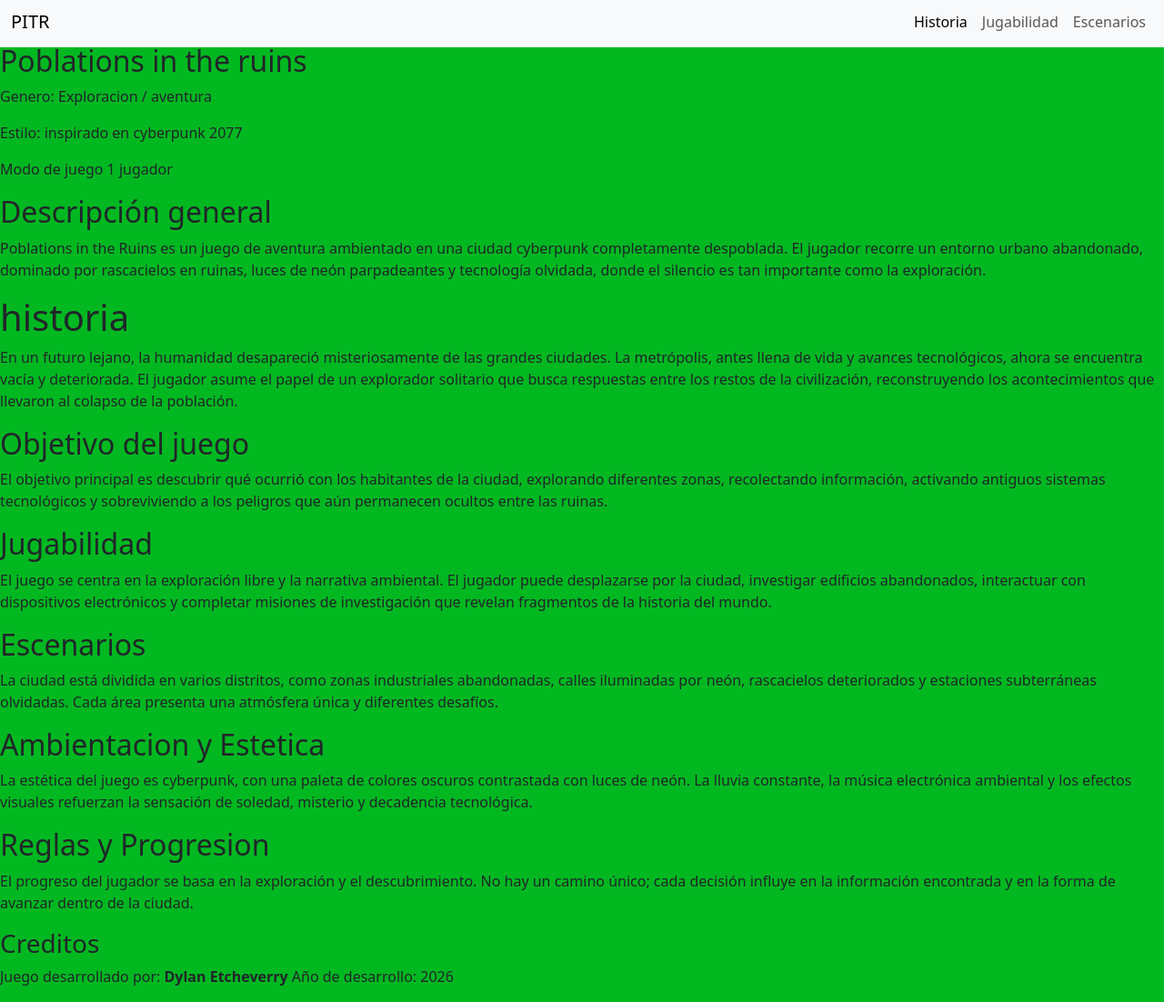
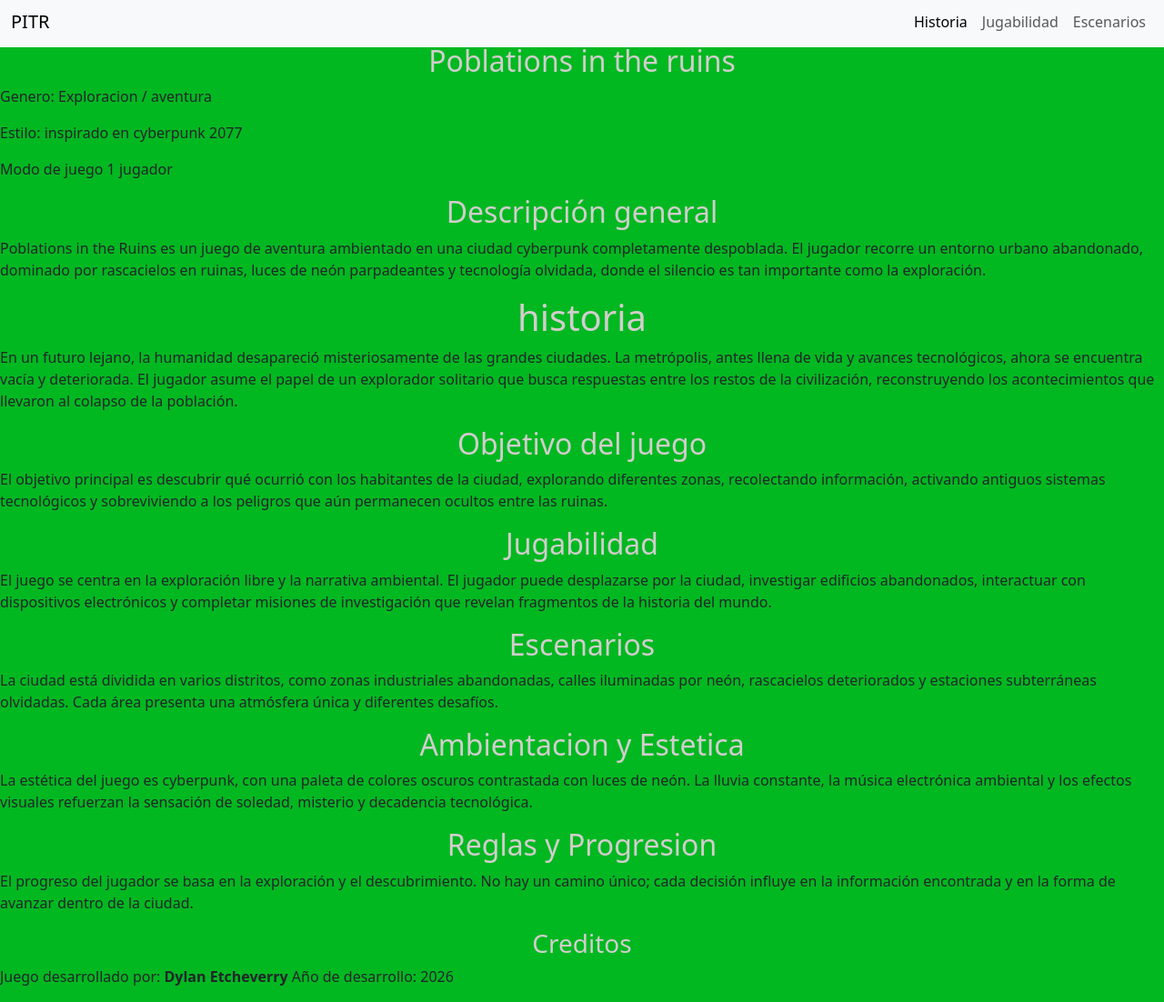
Before and after one commit to DylanEtcheverry/proyecto-final, a plain HTML site: page html/contenido.html in a window 1280 px wide. Shown: the whole page at 91% size. Drawn offline with nearby package versions, Linux system fonts and the light colour scheme.

Commit message:
cambios de posision de texto y color en contenido.html

```diff
--- a/html/contenido.html
+++ b/html/contenido.html
@@ -41,13 +41,13 @@
                     </div>
                 </nav>
         </div>
-        <h2> Poblations in the ruins </h2>
+        <h2 class="tittle"> Poblations in the ruins </h2>
         <p>Genero: Exploracion / aventura</p>
         <p>Estilo: inspirado en cyberpunk 2077</p>
         <p>Modo de juego 1 jugador </p>
     </header>
     <section>
-        <h2>Descripción general</h2>
+        <h2 class="tittle">Descripción general</h2>
 
         <p> Poblations in the Ruins es un juego de aventura ambientado en una ciudad cyberpunk completamente despoblada.
             El
@@ -58,7 +58,7 @@
     </section>
     <main>
         <section>
-            <h1 id="historia">historia </h1>
+            <h1 id="historia" class="tittle">historia </h1>
             <p>En un futuro lejano, la humanidad desapareció misteriosamente de las grandes ciudades. La metrópolis,
                 antes
                 llena de vida y avances tecnológicos, ahora se encuentra vacía y deteriorada. El jugador asume el papel
@@ -68,7 +68,7 @@
         </section>
 
         <section>
-            <h2>Objetivo del juego</h2>
+            <h2 class="tittle">Objetivo del juego</h2>
             <p>El objetivo principal es descubrir qué ocurrió con los habitantes de la ciudad, explorando diferentes
                 zonas,
                 recolectando información, activando antiguos sistemas tecnológicos y sobreviviendo a los peligros que
@@ -78,7 +78,7 @@
 
 
         <section id="Jugabilidad">
-            <h2>Jugabilidad</h2>
+            <h2 class="tittle">Jugabilidad</h2>
             <p>El juego se centra en la exploración libre y la narrativa ambiental. El jugador puede desplazarse por la
                 ciudad, investigar edificios abandonados, interactuar con dispositivos electrónicos y completar misiones
                 de
@@ -86,7 +86,7 @@
         </section>
 
         <section>
-            <h2 id="Escenarios">Escenarios</h2>
+            <h2 id="Escenarios" class="tittle">Escenarios</h2>
             <p>La ciudad está dividida en varios distritos, como zonas industriales abandonadas, calles iluminadas por
                 neón,
                 rascacielos deteriorados y estaciones subterráneas olvidadas. Cada área presenta una atmósfera única y
@@ -94,7 +94,7 @@
         </section>
 
         <section>
-            <h2>Ambientacion y Estetica</h2>
+            <h2 class="tittle">Ambientacion y Estetica</h2>
             <p>La estética del juego es cyberpunk, con una paleta de colores oscuros contrastada con luces de neón. La
                 lluvia constante, la música electrónica ambiental y los efectos visuales refuerzan la sensación de
                 soledad,
@@ -102,7 +102,7 @@
         </section>
 
         <section>
-            <h2>Reglas y Progresion</h2>
+            <h2 class="tittle">Reglas y Progresion</h2>
             <p>El progreso del jugador se basa en la exploración y el descubrimiento. No hay un camino único; cada
                 decisión
                 influye en la información encontrada y en la forma de avanzar dentro de la ciudad.</p>
@@ -110,7 +110,7 @@
     </main>
 
     <footer>
-        <h3>Creditos</h3>
+        <h3 class="tittle">Creditos</h3>
         <p>Juego desarrollado por: <strong>Dylan Etcheverry</strong>
             Año de desarrollo: 2026 </p>
 
--- a/scss/separacion/_mixins.scss
+++ b/scss/separacion/_mixins.scss
@@ -9,6 +9,14 @@
    color: inherit;
 }
 
+@mixin centrado {
+    text-align: center;
+    color: #d2cdcd;
+}
+
+.tittle {
+    @include centrado()
+}
 .boton-descarga {
     @include boton-compartido()
 }
```
Also changed, not shown: css/style.css, 1 other file.
